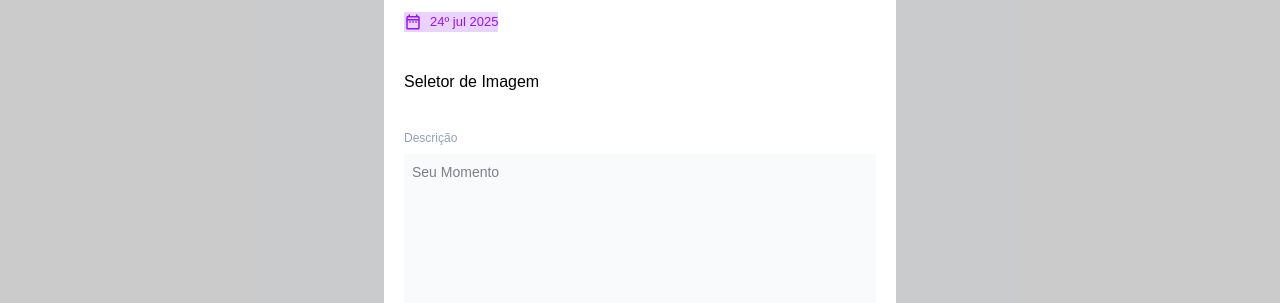
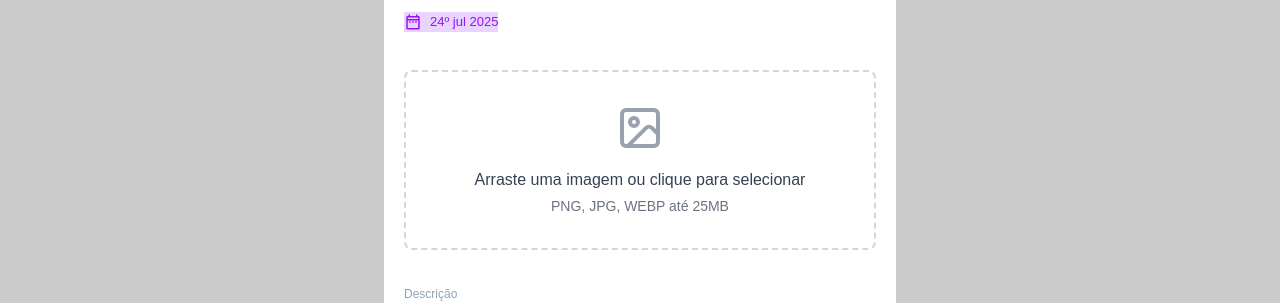
Before and after one commit to heltonbts/capturemoments-frontend, a React (Vite) app: page /home in a window 1280 px wide. Both pictures are taken after a click on the button 1232 px from the left and 752 px from the top of the page. Shown: the part 204-507 px from the top of the page. Built offline with nearby package versions, Linux system fonts and the light colour scheme; no server answers.

Commit message:
feat: image selector

```diff
--- a/package.json
+++ b/package.json
@@ -27,6 +27,7 @@
     "react": "^19.1.0",
     "react-day-picker": "^9.8.1",
     "react-dom": "^19.1.0",
+    "react-dropzone": "^14.3.8",
     "react-icons": "^5.5.0",
     "react-modal": "^3.16.3",
     "react-router": "^7.7.0",
--- a/src/pages/Home/AddEditTravel.tsx
+++ b/src/pages/Home/AddEditTravel.tsx
@@ -2,6 +2,7 @@ import { CirclePlus } from 'lucide-react'
 import { X } from 'lucide-react'
 import DateSelector from '../../components/DateCalendar'
 import { useState } from 'react'
+import ImageUpload from './UploadImage'
 
 const AddEditTravel = () => {
   const [visitedDate, setVisitedDate] = useState<Date>(new Date())
@@ -40,7 +41,9 @@ const AddEditTravel = () => {
                 setVisitedDate={setVisitedDate}
               />
             </div>
-            <div className="my-3">Seletor de Imagem</div>
+            <div className="my-3">
+              <ImageUpload />
+            </div>
             <div className="mt-4 flex flex-col gap-2">
               <label className="input-label">Descrição</label>
               <textarea
--- /dev/null
+++ b/src/pages/Home/UploadImage.tsx
@@ -0,0 +1,188 @@
+import React, { useState, useCallback } from 'react'
+import { useDropzone } from 'react-dropzone'
+import { Image, CheckCircle, AlertCircle } from 'lucide-react'
+
+interface ImageUploadProps {
+  onImageUpload?: (url: string) => void
+  onError?: (error: string) => void
+  maxSize?: number // em bytes
+  className?: string
+}
+
+const ImageUpload: React.FC<ImageUploadProps> = ({
+  onImageUpload,
+  onError,
+  maxSize = 25 * 1024 * 1024, // 5MB default
+  className = '',
+}) => {
+  const [uploadedImageUrl, setUploadedImageUrl] = useState('')
+  const [isUploading, setIsUploading] = useState(false)
+  const [uploadProgress, setUploadProgress] = useState(0)
+  const [error, setError] = useState('')
+
+  const uploadImage = async (file: File): Promise<string> => {
+    const formData = new FormData()
+    formData.append('image', file)
+
+    return new Promise((resolve, reject) => {
+      const xhr = new XMLHttpRequest()
+
+      xhr.upload.addEventListener('progress', (e) => {
+        if (e.lengthComputable) {
+          setUploadProgress((e.loaded / e.total) * 100)
+        }
+      })
+
+      xhr.addEventListener('load', () => {
+        if (xhr.status === 200) {
+          const mockResponse = { url: URL.createObjectURL(file) }
+          resolve(mockResponse.url)
+        } else {
+          reject(new Error('Upload falhou'))
+        }
+      })
+
+      xhr.addEventListener('error', () => reject(new Error('Erro de conexão')))
+
+      setTimeout(() => {
+        xhr.open('POST', 'http://localhost:1311/image-upload')
+        xhr.send(formData)
+      }, 500)
+    })
+  }
+
+  const onDrop = useCallback(
+    async (acceptedFiles: File[]) => {
+      const file = acceptedFiles[0]
+      if (!file) return
+
+      setIsUploading(true)
+      setError('')
+      setUploadProgress(0)
+
+      try {
+        const url = await uploadImage(file)
+        setUploadedImageUrl(url)
+        onImageUpload?.(url)
+      } catch (err) {
+        console.log(err)
+        const errorMessage = 'Erro ao fazer upload da imagem'
+        setError(errorMessage)
+        onError?.(errorMessage)
+      } finally {
+        setIsUploading(false)
+        setUploadProgress(0)
+      }
+    },
+    [onImageUpload, onError],
+  )
+
+  const { getRootProps, getInputProps, isDragActive, isDragReject } =
+    useDropzone({
+      onDrop,
+      accept: {
+        'image/*': ['.jpeg', '.jpg', '.png', '.webp', '.gif'],
+      },
+      maxSize,
+      multiple: false,
+    })
+
+  const resetUpload = () => {
+    setUploadedImageUrl('')
+    setError('')
+    setUploadProgress(0)
+  }
+
+  return (
+    <div className={`w-full ${className}`}>
+      {/* Área de Upload */}
+      <div
+        {...getRootProps()}
+        className={`cursor-pointer rounded-lg border-2 border-dashed p-8 text-center transition-all ${
+          isDragActive && !isDragReject
+            ? 'border-blue-400 bg-blue-50'
+            : isDragReject
+              ? 'border-red-400 bg-red-50'
+              : 'border-gray-300 hover:border-gray-400 hover:bg-gray-50'
+        } ${isUploading ? 'pointer-events-none opacity-50' : ''} `}
+      >
+        <input {...getInputProps()} />
+
+        {isUploading ? (
+          <div className="space-y-4">
+            <div className="mx-auto h-8 w-8 animate-spin rounded-full border-2 border-blue-500 border-t-transparent"></div>
+            <div className="space-y-2">
+              <p className="font-medium text-gray-600">Fazendo upload...</p>
+              <div className="mx-auto h-2 w-full max-w-xs rounded-full bg-gray-200">
+                <div
+                  className="h-2 rounded-full bg-blue-500 transition-all duration-300"
+                  style={{ width: `${uploadProgress}%` }}
+                ></div>
+              </div>
+              <p className="text-sm text-gray-500">
+                {Math.round(uploadProgress)}%
+              </p>
+            </div>
+          </div>
+        ) : uploadedImageUrl ? (
+          <div className="space-y-4">
+            <CheckCircle className="mx-auto h-12 w-12 text-green-500" />
+            <div>
+              <p className="mb-4 font-medium text-green-600">
+                Upload concluído!
+              </p>
+              <img
+                src={uploadedImageUrl}
+                alt="Imagem enviada"
+                className="mx-auto h-32 max-w-full rounded-lg border object-cover"
+              />
+              <button
+                onClick={(e) => {
+                  e.stopPropagation()
+                  resetUpload()
+                }}
+                className="mt-3 text-sm text-gray-500 underline hover:text-gray-700"
+              >
+                Escolher outra imagem
+              </button>
+            </div>
+          </div>
+        ) : (
+          <div className="space-y-4">
+            <Image
+              className={`mx-auto h-12 w-12 ${
+                isDragActive ? 'text-blue-500' : 'text-gray-400'
+              }`}
+            />
+            <div>
+              <p
+                className={`font-medium ${
+                  isDragActive ? 'text-blue-600' : 'text-gray-700'
+                }`}
+              >
+                {isDragActive
+                  ? isDragReject
+                    ? 'Arquivo não suportado'
+                    : 'Solte a imagem aqui'
+                  : 'Arraste uma imagem ou clique para selecionar'}
+              </p>
+              <p className="mt-1 text-sm text-gray-500">
+                PNG, JPG, WEBP até {Math.round(maxSize / (1024 * 1024))}MB
+              </p>
+            </div>
+          </div>
+        )}
+      </div>
+
+      {/* Mensagem de Erro */}
+      {error && (
+        <div className="mt-4 flex items-center gap-2 rounded-lg border border-red-200 bg-red-50 p-3">
+          <AlertCircle className="h-5 w-5 flex-shrink-0 text-red-500" />
+          <p className="text-sm text-red-700">{error}</p>
+        </div>
+      )}
+    </div>
+  )
+}
+
+export default ImageUpload
```
Also changed, not shown: 1 other file (tests, documents, lock files or other folders).
